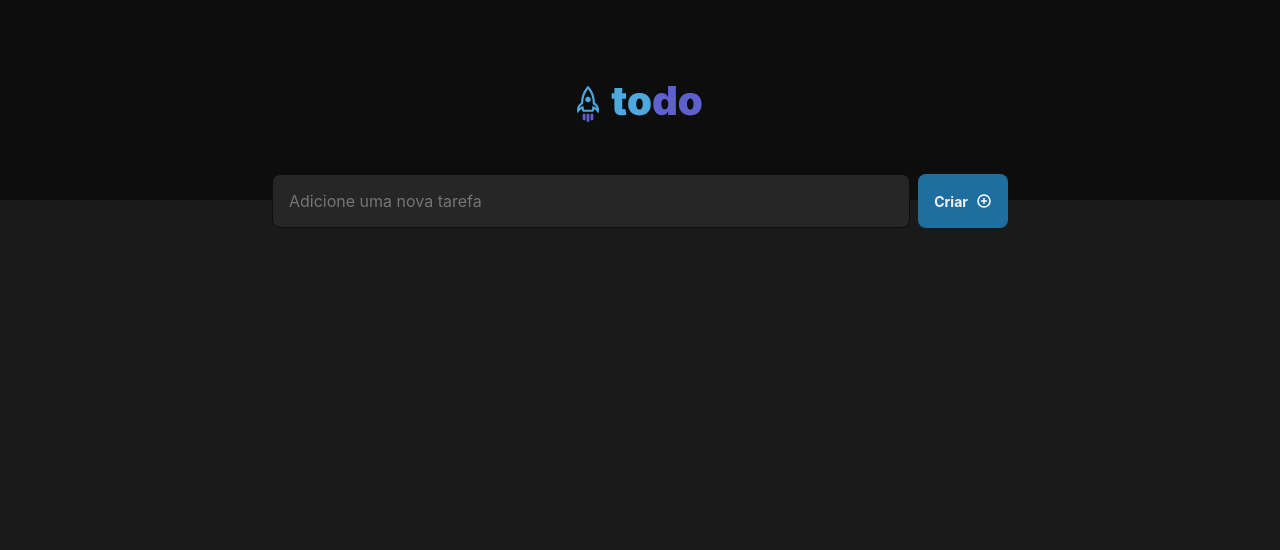
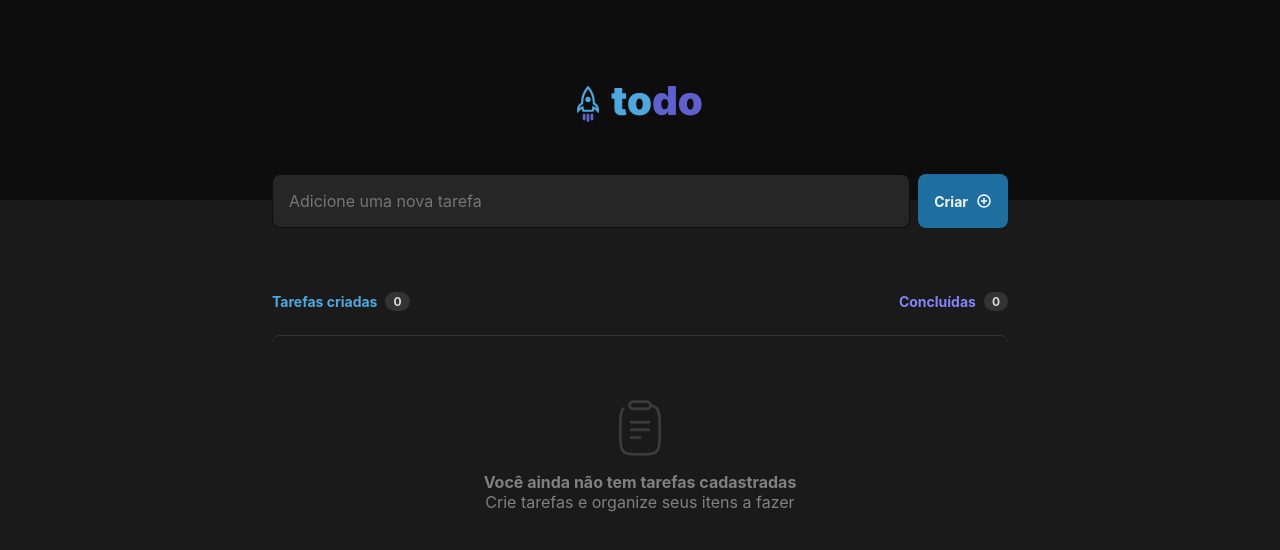
Before and after one commit to legeannd/todo-list-react, a React (Vite) app: page / in a window 1280 px wide. Shown: the top 550 px of the page. Built offline with nearby package versions, Linux system fonts and the light colour scheme.

Commit message:
feat: create empty list component

```diff
--- a/src/App.tsx
+++ b/src/App.tsx
@@ -2,6 +2,7 @@ import './global.css';
 import { Header } from './components/Header';
 import { NewTask } from './components/NewTask';
 import styles from './App.module.css';
+import { Tasks } from './components/Tasks';
 
 export function App() {
 
@@ -10,6 +11,7 @@ export function App() {
       <Header />
       <div className={styles.wrapper}>
         <NewTask />
+        <Tasks />
       </div>
     </>
   )
--- /dev/null
+++ b/src/components/Tasks.module.css
@@ -0,0 +1,63 @@
+.tasks {
+  margin-top: 4rem;
+}
+
+.info {
+  display: flex;
+  align-items: center;
+  justify-content: space-between;
+  margin-bottom: 1.5rem;
+}
+
+.info div {
+  display: flex;
+  align-items: center;
+  gap: 0.5rem;
+}
+
+.info div span {
+  font-weight: bold;
+}
+
+.info div > span {
+  font-size: 0.875rem;
+}
+
+.info div span + span {
+  background: var(--gray-400);
+  padding: 0.125rem 0.5rem;
+  font-size: 0.75rem;
+  color: var(--gray-200);
+  border-radius: 999px;
+}
+
+.createdTasks {
+  color: var(--blue);
+}
+
+.finishedTasks {
+  color: var(--purple);
+}
+
+.empty {
+  padding: 4rem;
+  border-top: 1px solid var(--gray-400);
+  border-radius: 8px;
+  color: var(--gray-300);
+  display: flex;
+  flex-direction: column;
+  align-items: center;
+  justify-content: center;
+  gap: 1rem;
+}
+
+.empty img {
+  width: 3.5rem;
+  height: 3.5rem;
+}
+
+.empty div {
+  display: flex;
+  flex-direction: column;
+  align-items: center;
+}
--- /dev/null
+++ b/src/components/Tasks.tsx
@@ -0,0 +1,27 @@
+import styles from './Tasks.module.css';
+
+import clipboard from '../assets/clipboard.png';
+
+export function Tasks () {
+  return (
+    <main className={styles.tasks}>
+      <header className={styles.info}>
+        <div className={styles.createdTasks}>
+          <span>Tarefas criadas</span>
+          <span>0</span>
+        </div>
+        <div className={styles.finishedTasks}>
+          <span>Concluídas</span>
+          <span>0</span>
+        </div>
+      </header>
+      <article className={styles.empty}>
+        <img src={clipboard} alt="Clipboard" />
+        <div>
+          <strong>Você ainda não tem tarefas cadastradas</strong>
+          <span>Crie tarefas e organize seus itens a fazer</span>
+        </div>
+      </article>
+    </main>
+  )
+}
```
Also changed, not shown: src/assets/clipboard.png (added).
